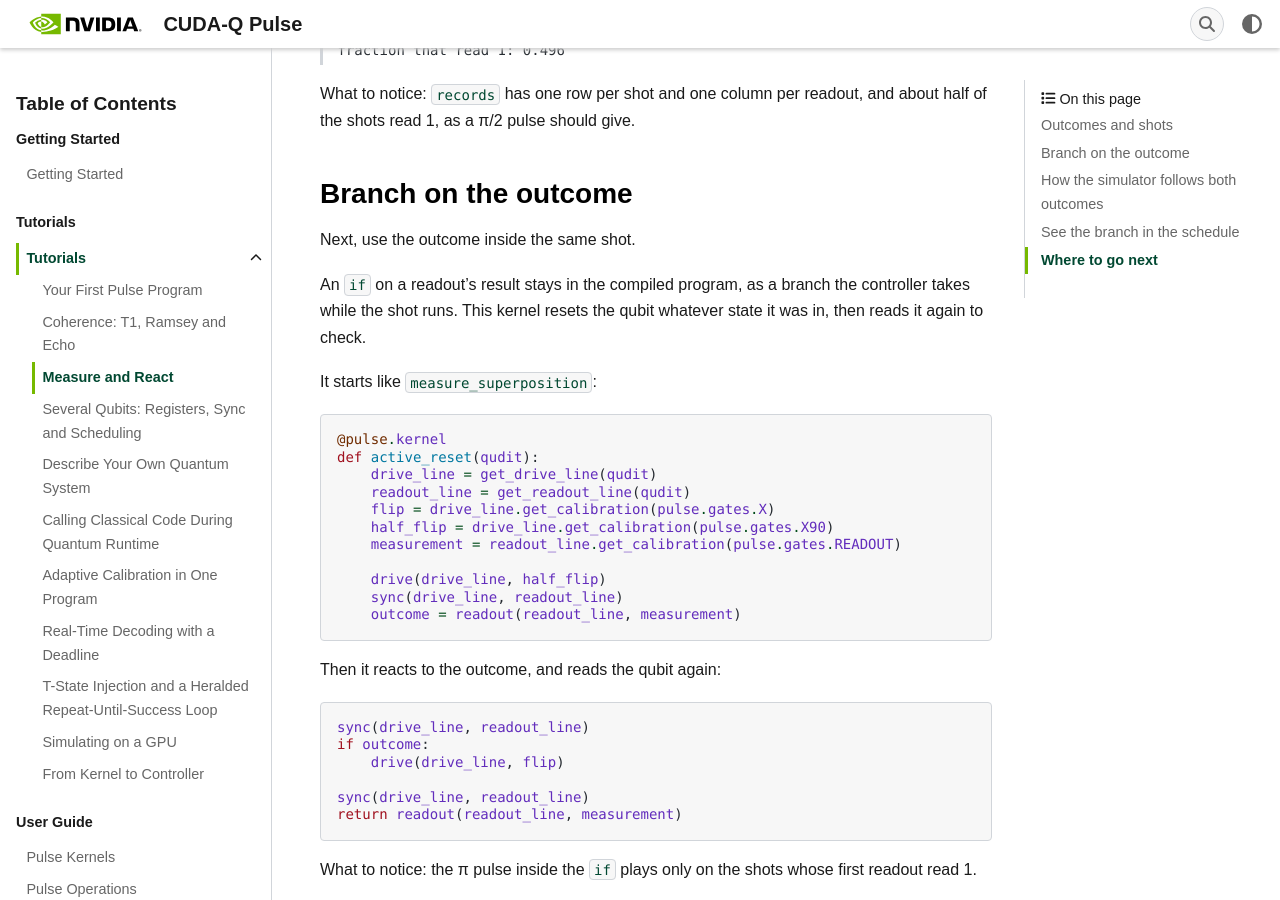
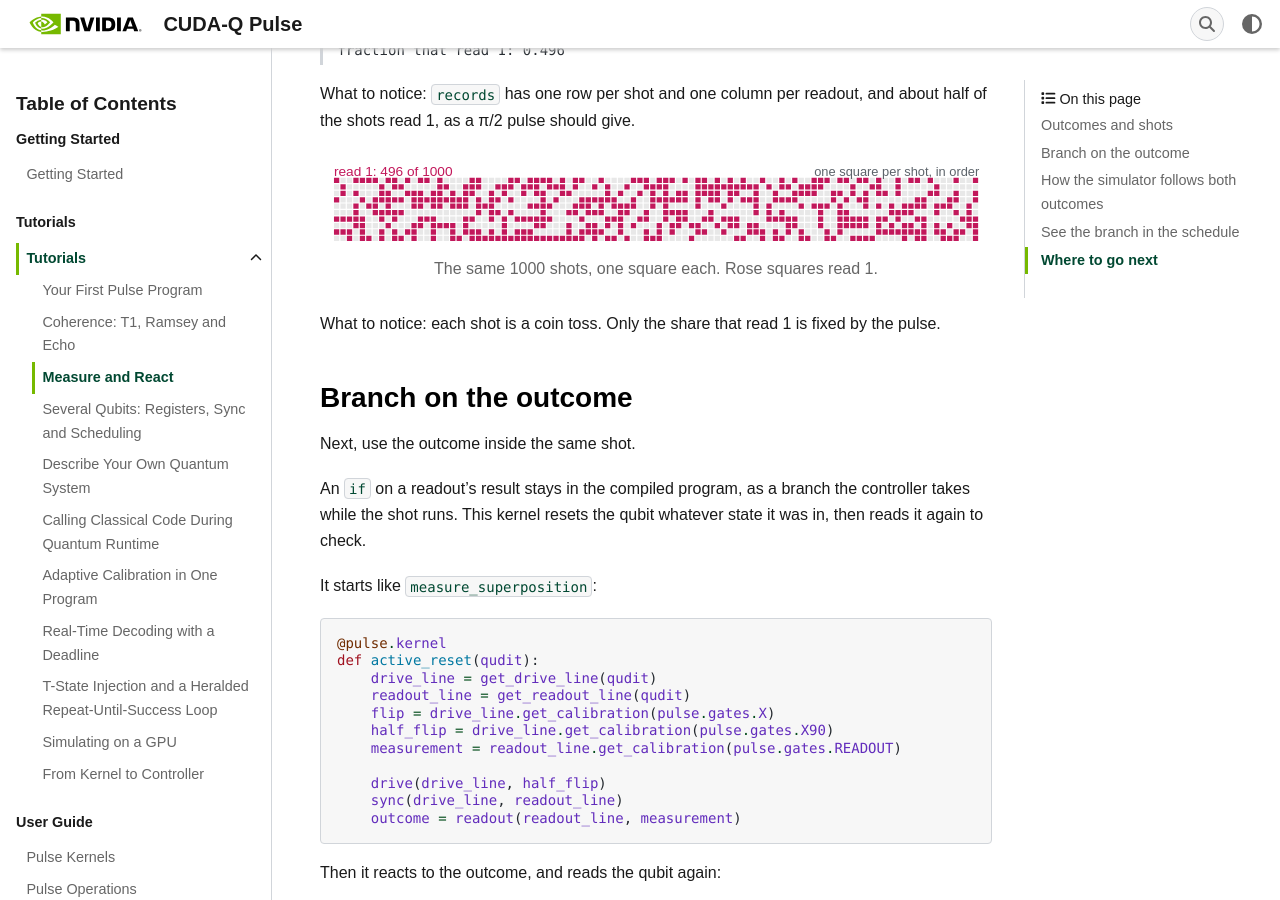
Before and after one commit to Arishsingh/cudaq-pulse, a Sphinx documentation site: the page built from docs/tutorials/measure_and_react.rst, in a window 1280 px wide and 900 px high, scrolled down 1351 px. Built offline with Sphinx 7.4.7, drawn with Linux system fonts in a browser that asks for light colours; some web fonts are replaced; pages that are not in the unit, such as notebooks, are missing from menus; the version number could not be read and is left out; part of the change alters nothing that is shown; some of the changed text lies outside the part shown.

Commit message:
Add figures for shots and the reset's effect to "Measure and React"
A grid of the 1000 shots of a pi/2 pulse, one square each, shows that
each shot is a coin toss. A bar pair shows the shots that read 1 before
and after the active reset. Both come from the page's simulations.

Signed-off-by: A.M. Santana <anthonys@nvidia.com>

```diff
--- a/docs/tutorials/figures/measure_and_react.py
+++ b/docs/tutorials/figures/measure_and_react.py
@@ -4,14 +4,16 @@
 
 Usage: python docs/tutorials/figures/measure_and_react.py
 
-Needs matplotlib (the ``[viz]`` extra). Writes ``reset_timeline.svg`` and
-``reset_branches.svg``, each with its ``-dark`` twin, next to this file, from
-the active reset the page defines and simulates.
+Needs matplotlib (the ``[viz]`` extra). Writes ``superposition_shots.svg``,
+``reset_outcomes.svg``, ``reset_timeline.svg`` and ``reset_branches.svg``,
+each with its ``-dark`` twin, next to this file, from the kernels the page
+defines and simulates.
 """
 
 import cudaq_pulse as pulse
+import matplotlib.pyplot as plt
 import numpy as np
-from _style import page_namespace, plot_axes, save_themed
+from _style import end_label, page_namespace, plot_axes, save_themed
 from _timeline import Timeline, draw
 
 
@@ -112,8 +114,73 @@ def reset_branches(page) -> None:
     save_themed(figure, "reset_branches", title="Every outcome the simulator follows", desc=alt)
 
 
+def superposition_shots(page) -> None:
+    result = pulse.simulate(page["measure_superposition"], page["qubit"], shots_count=1000, seed=7)
+    outcomes = np.asarray(result.records)[:, 0]
+    columns = 100
+    rows = len(outcomes) // columns
+    ones = int(outcomes.sum())
+
+    def figure(p):
+        fig, ax = plot_axes(p, height_in=1.05)
+        ax.axis("off")
+        ax.set_aspect("equal")
+        for k, value in enumerate(outcomes[: rows * columns]):
+            x, y = k % columns, -(k // columns)
+            color = p.readout if value else p.grid
+            ax.add_patch(plt.Rectangle((x, y), 0.82, 0.82, color=color, lw=0))
+        ax.set_xlim(-0.2, columns)
+        ax.set_ylim(-rows + 0.8, 1.9)
+        ax.text(0, 1.1, f"read 1: {ones} of {len(outcomes)}", color=p.readout, fontsize=8.5)
+        ax.text(
+            columns,
+            1.1,
+            "one square per shot, in order",
+            color=p.muted,
+            fontsize=8,
+            ha="right",
+        )
+        return fig
+
+    alt = (
+        f"The {len(outcomes)} shots of measure_superposition, one square per shot in the order "
+        f"they were taken, {columns} to a row. {ones} read 1 and {len(outcomes) - ones} read 0, "
+        "with no pattern in which do."
+    )
+    save_themed(figure, "superposition_shots", title="A thousand shots of a π/2 pulse", desc=alt)
+
+
+def reset_outcomes(page) -> None:
+    result = pulse.simulate(page["active_reset"], page["qubit"], shots_count=1000, seed=7)
+    first, second = np.asarray(result.records).mean(axis=0)
+    names = ("first readout", "second readout")
+
+    def figure(p):
+        fig, ax = plot_axes(p, height_in=1.3)
+        ax.grid(axis="y", visible=False)
+        ax.grid(axis="x", color=p.grid)
+        y = np.array([0.0, -1.0])
+        ax.barh(y, [first, second], height=0.45, color=p.readout, alpha=0.85, lw=0)
+        for x, yy in zip((first, second), y, strict=True):
+            end_label(ax, x, yy, f"{x:.3f}", p.text, dx=5, fontsize=8)
+        ax.set_xlim(0, 1)
+        ax.set_yticks(y, names)
+        ax.xaxis.set_major_formatter(lambda v, _: f"{v:.0%}")
+        ax.set_xlabel("shots that read 1")
+        return fig
+
+    alt = (
+        f"The share of the active reset's 1000 shots that read 1: {first:.3f} at the first "
+        f"readout, after the pi/2 pulse, and {second:.3f} at the second, after the conditional "
+        "pi pulse."
+    )
+    save_themed(figure, "reset_outcomes", title="Before and after the reset", desc=alt)
+
+
 def main() -> None:
     page = page_namespace("measure_and_react.rst")
+    superposition_shots(page)
+    reset_outcomes(page)
     reset_timeline(page)
     reset_branches(page)
 
--- a/docs/tutorials/measure_and_react.rst
+++ b/docs/tutorials/measure_and_react.rst
@@ -74,6 +74,15 @@ Take 1000 shots. The ``seed`` makes them repeatable:
 What to notice: ``records`` has one row per shot and one column per readout,
 and about half of the shots read 1, as a π/2 pulse should give.
 
+.. themed-figure:: figures/superposition_shots.svg
+   :alt: The 1000 shots of measure_superposition, one square per shot in the order they were taken, 100 to a row. 496 read 1 and 504 read 0, with no pattern in which do.
+   :width: 100%
+
+   The same 1000 shots, one square each. Rose squares read 1.
+
+What to notice: each shot is a coin toss. Only the share that read 1 is
+fixed by the pulse.
+
 Branch on the outcome
 ---------------------
 
@@ -137,6 +146,12 @@ Run it and average each readout over the shots:
    first readout read 1:  0.496
    second readout read 1: 0.002
    ground state at the end: 0.999
+
+.. themed-figure:: figures/reset_outcomes.svg
+   :alt: The share of the active reset's 1000 shots that read 1: 0.496 at the first readout, after the pi/2 pulse, and 0.002 at the second, after the conditional pi pulse.
+   :width: 100%
+
+   The shots that read 1, before and after the reset.
 
 What to notice:
 
```
Also changed, not shown: docs/tutorials/figures/reset_outcomes-dark.svg (added), docs/tutorials/figures/reset_outcomes.svg (added), docs/tutorials/figures/superposition_shots-dark.svg (added), docs/tutorials/figures/superposition_shots.svg (added).
